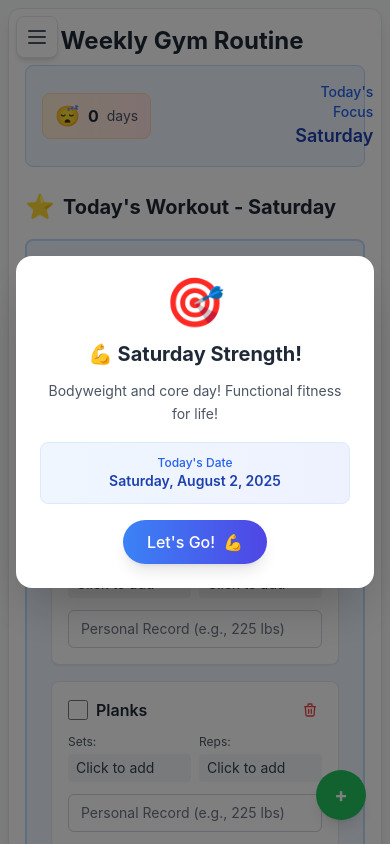
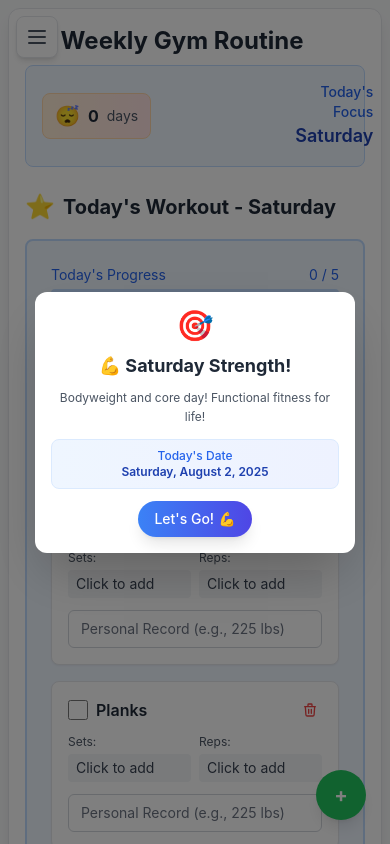
Before and after one commit to Vibescript1/StudentSync, a React (Vite) app: page / in a window 390 px wide. Built offline with nearby package versions, Linux system fonts and the light colour scheme.

Commit message:
updated logic

```diff
--- a/src/components/GymRoutine.jsx
+++ b/src/components/GymRoutine.jsx
@@ -612,7 +612,8 @@ const GymRoutine = () => {
           ...prev[day]?.exercises,
           [exercise]: {
             ...prev[day]?.exercises?.[exercise],
-            pr: value
+            pr: value,
+            completed: false // Uncheck when editing PR
           }
         }
       }
@@ -628,7 +629,8 @@ const GymRoutine = () => {
           ...prev[day]?.exercises,
           [exercise]: {
             ...prev[day]?.exercises?.[exercise],
-            customSets: parseInt(value) || 0
+            customSets: parseInt(value) || 0,
+            completed: false // Uncheck when editing sets
           }
         }
       }
@@ -644,7 +646,8 @@ const GymRoutine = () => {
           ...prev[day]?.exercises,
           [exercise]: {
             ...prev[day]?.exercises?.[exercise],
-            customReps: value
+            customReps: value,
+            completed: false // Uncheck when editing reps
           }
         }
       }
@@ -656,6 +659,23 @@ const GymRoutine = () => {
       ...prev,
       [`${day}-${exercise}`]: !prev[`${day}-${exercise}`]
     }))
+
+    // Uncheck the exercise when entering edit mode
+    if (!editingSets[`${day}-${exercise}`]) {
+      setGymData(prev => ({
+        ...prev,
+        [day]: {
+          ...prev[day],
+          exercises: {
+            ...prev[day]?.exercises,
+            [exercise]: {
+              ...prev[day]?.exercises?.[exercise],
+              completed: false
+            }
+          }
+        }
+      }))
+    }
   }
 
   const toggleRepsEditing = (day, exercise) => {
@@ -663,6 +683,23 @@ const GymRoutine = () => {
       ...prev,
       [`${day}-${exercise}`]: !prev[`${day}-${exercise}`]
     }))
+
+    // Uncheck the exercise when entering edit mode
+    if (!editingReps[`${day}-${exercise}`]) {
+      setGymData(prev => ({
+        ...prev,
+        [day]: {
+          ...prev[day],
+          exercises: {
+            ...prev[day]?.exercises,
+            [exercise]: {
+              ...prev[day]?.exercises?.[exercise],
+              completed: false
+            }
+          }
+        }
+      }))
+    }
   }
 
   const getExerciseSets = (day, exercise) => {
@@ -691,21 +728,21 @@ const GymRoutine = () => {
 
       {/* Motivational Popup */}
       {showMotivation && todayMotivation && (
-        <div className="fixed inset-0 bg-black bg-opacity-50 z-50 flex items-center justify-center p-4">
-          <div className="bg-white dark:bg-dark-card rounded-2xl p-6 max-w-sm w-full shadow-2xl transform transition-all duration-300 scale-100">
-                          <div className="text-center">
-                <div className="text-5xl mb-3 animate-bounce">{todayMotivation.emoji}</div>
-                <h2 className="text-xl font-bold text-gray-800 dark:text-dark-text mb-3 transition-colors duration-300">{todayMotivation.title}</h2>
-                <p className="text-gray-600 dark:text-dark-textSecondary mb-4 text-sm leading-relaxed transition-colors duration-300">{todayMotivation.message}</p>
-                      <div className="bg-gradient-to-r from-blue-50 to-indigo-50 dark:from-blue-900/20 dark:to-indigo-900/20 rounded-lg p-3 mb-4 border border-blue-100 dark:border-blue-800/30 transition-colors duration-300">
-          <p className="text-xs text-blue-600 dark:text-blue-400 font-medium transition-colors duration-300">Today's Date</p>
-          <p className="text-sm font-semibold text-blue-800 dark:text-blue-300 transition-colors duration-300">{todayDate}</p>
-        </div>
+        <div className="fixed inset-0 bg-black bg-opacity-50 z-50 flex items-center justify-center p-3 sm:p-4">
+          <div className="bg-white dark:bg-dark-card rounded-xl sm:rounded-2xl p-4 sm:p-6 max-w-xs sm:max-w-sm w-full shadow-2xl transform transition-all duration-300 scale-100">
+            <div className="text-center">
+              <div className="text-3xl sm:text-5xl mb-2 sm:mb-3 animate-bounce">{todayMotivation.emoji}</div>
+              <h2 className="text-lg sm:text-xl font-bold text-gray-800 dark:text-dark-text mb-2 sm:mb-3 transition-colors duration-300">{todayMotivation.title}</h2>
+              <p className="text-gray-600 dark:text-dark-textSecondary mb-3 sm:mb-4 text-xs sm:text-sm leading-relaxed transition-colors duration-300">{todayMotivation.message}</p>
+              <div className="bg-gradient-to-r from-blue-50 to-indigo-50 dark:from-blue-900/20 dark:to-indigo-900/20 rounded-lg p-2 sm:p-3 mb-3 sm:mb-4 border border-blue-100 dark:border-blue-800/30 transition-colors duration-300">
+                <p className="text-xs text-blue-600 dark:text-blue-400 font-medium transition-colors duration-300">Today's Date</p>
+                <p className="text-xs sm:text-sm font-semibold text-blue-800 dark:text-blue-300 transition-colors duration-300">{todayDate}</p>
+              </div>
               <button
                 onClick={closeMotivation}
-                className="group relative bg-gradient-to-r from-blue-500 to-indigo-600 text-white px-6 py-2.5 rounded-full font-medium hover:from-blue-600 hover:to-indigo-700 transition-all duration-300 shadow-lg hover:shadow-xl transform hover:scale-105 active:scale-95"
+                className="group relative bg-gradient-to-r from-blue-500 to-indigo-600 text-white px-4 sm:px-6 py-2 sm:py-2.5 rounded-full font-medium hover:from-blue-600 hover:to-indigo-700 transition-all duration-300 shadow-lg hover:shadow-xl transform hover:scale-105 active:scale-95 text-sm sm:text-base"
               >
-                <span className="flex items-center justify-center space-x-2">
+                <span className="flex items-center justify-center space-x-1 sm:space-x-2">
                   <span>Let's Go!</span>
                   <span className="group-hover:animate-bounce">💪</span>
                 </span>
@@ -1021,6 +1058,24 @@ const GymRoutine = () => {
                         placeholder="Personal Record (e.g., 225 lbs)"
                         value={gymData[todayDay]?.exercises?.[exercise.name]?.pr || ''}
                         onChange={(e) => handlePRChange(todayDay, exercise.name, e.target.value)}
+                        onFocus={() => {
+                          // Uncheck when focusing on PR field
+                          if (gymData[todayDay]?.exercises?.[exercise.name]?.completed) {
+                            setGymData(prev => ({
+                              ...prev,
+                              [todayDay]: {
+                                ...prev[todayDay],
+                                exercises: {
+                                  ...prev[todayDay]?.exercises,
+                                  [exercise.name]: {
+                                    ...prev[todayDay]?.exercises?.[exercise.name],
+                                    completed: false
+                                  }
+                                }
+                              }
+                            }))
+                          }
+                        }}
                         className="w-full px-3 py-2 text-sm border border-gray-300 dark:border-dark-border rounded-md focus:outline-none focus:ring-2 focus:ring-blue-500 focus:border-transparent bg-white dark:bg-dark-card text-gray-900 dark:text-dark-text transition-colors duration-300 placeholder-gray-500 dark:placeholder-gray-400"
                       />
                     </div>
@@ -1201,6 +1256,24 @@ const GymRoutine = () => {
                                 placeholder="Personal Record"
                                 value={gymData[day]?.exercises?.[exercise.name]?.pr || ''}
                                 onChange={(e) => handlePRChange(day, exercise.name, e.target.value)}
+                                onFocus={() => {
+                                  // Uncheck when focusing on PR field
+                                  if (gymData[day]?.exercises?.[exercise.name]?.completed) {
+                                    setGymData(prev => ({
+                                      ...prev,
+                                      [day]: {
+                                        ...prev[day],
+                                        exercises: {
+                                          ...prev[day]?.exercises,
+                                          [exercise.name]: {
+                                            ...prev[day]?.exercises?.[exercise.name],
+                                            completed: false
+                                          }
+                                        }
+                                      }
+                                    }))
+                                  }
+                                }}
                                 className="w-full px-2 py-1 text-xs border border-gray-300 dark:border-dark-border rounded-md focus:outline-none focus:ring-2 focus:ring-blue-500 focus:border-transparent bg-white dark:bg-dark-card text-gray-900 dark:text-dark-text transition-colors duration-300 placeholder-gray-500 dark:placeholder-gray-400"
                               />
                             </div>
--- a/src/components/Sidebar.jsx
+++ b/src/components/Sidebar.jsx
@@ -135,7 +135,7 @@ const Sidebar = ({ activeTab, setActiveTab }) => {
             <>
               <ThemeToggle />
               <div className="w-8 h-8 rounded-full bg-gray-200 dark:bg-gray-700 flex items-center justify-center text-sm font-medium">
-                JD
+                SD
               </div>
             </>
           ) : (
```
